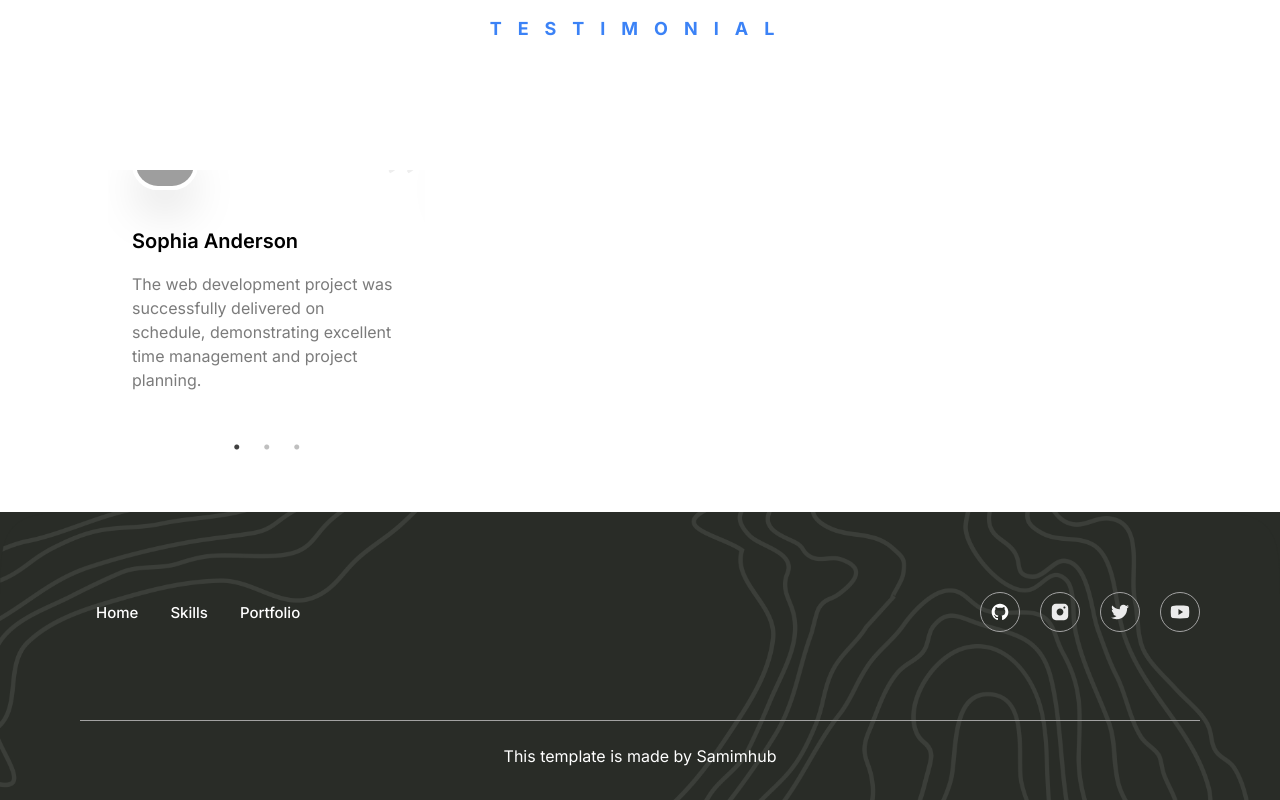
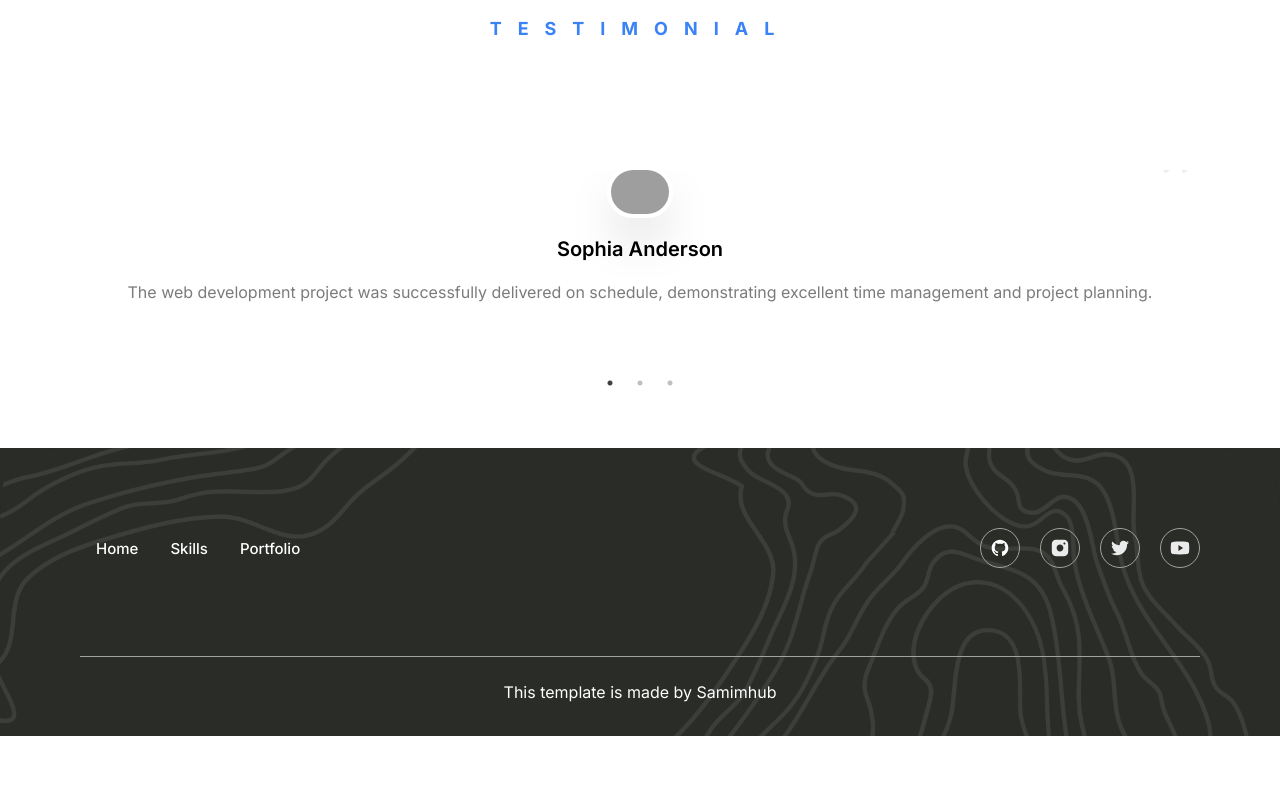
Before and after one commit to samimhub/Portfolio_App_samim, a Next.js app: page / in a window 1280 px wide. Shown: the part 3607-4407 px from the top of the page. After the commit the page ends 4343 px from the top, so only its background shows below. Built offline with nearby package versions, Linux system fonts and the light colour scheme; grey boxes are pictures that could not be loaded.

Commit message:
new commite

```diff
--- a/package.json
+++ b/package.json
@@ -16,7 +16,8 @@
     "react-multi-carousel": "^2.8.4",
     "react-simple-typewriter": "^5.0.1",
     "react-slick": "^0.30.2",
-    "slick-carousel": "^1.8.1"
+    "slick-carousel": "^1.8.1",
+    "swiper": "^11.1.3"
   },
   "devDependencies": {
     "@types/node": "^20",
--- a/src/app/Components/Testimonial.tsx
+++ b/src/app/Components/Testimonial.tsx
@@ -17,7 +17,7 @@ function Testimonial() {
    lg:py-20 xl:flex-row">
     <div className="text-center bold-18 uppercase tracking-[1rem] text-blue-500 pb-20">TESTIMONIAL</div>
 
-    <ul className="mt-12 grid gap-14 md:grid-cols-2 lg:grid-cols-3 w-[95%] m-auto">
+    <ul className="mt-12 grid grid-cols-1 gap-14 md:grid-cols-1 text-center w-[100%]">
       <Slider {...settings}>
       {
         TESTIMONIAL.map((testimonial)=>(
@@ -46,15 +46,15 @@ type TestimonialItem={
 const TestimonialItem =({title,ImgURL,description}:TestimonialItem) =>{
   return(
 
-   <li className="relative flex w-full flex-1 flex-col p-6">
-    <div className="absolute -top-8">
+   <li className="relative flex w-full flex-1 flex-col p-6 items-center">
+    <div className="absolute -top-1 ">
     <Image src={ImgURL} alt="user" width={66} height={66} className="rounded-full shadow-2xl border-4
-    border-white"/>
+    border-white "/>
     </div>
     <div className="absolute -top-8 right-0">
     <Image src="/quote.svg" alt="quote" width={44} height={44}/>
     </div>
-    <h3 className="bold-18 lg:bold-20 mt-8 capitalize">{title}</h3>
+    <h3 className="bold-18 lg:bold-20 mt-10 capitalize">{title}</h3>
     <p className="regualar-16 text-gray-30 my-4">{description}</p>
   </li>
 
```
